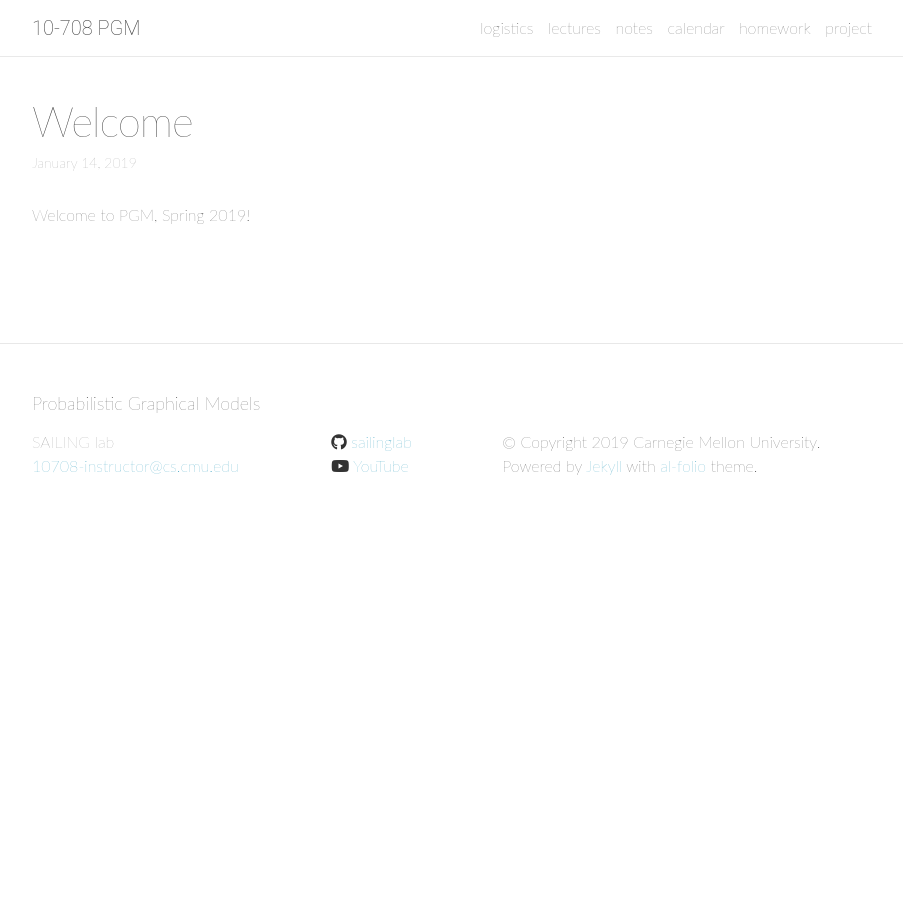
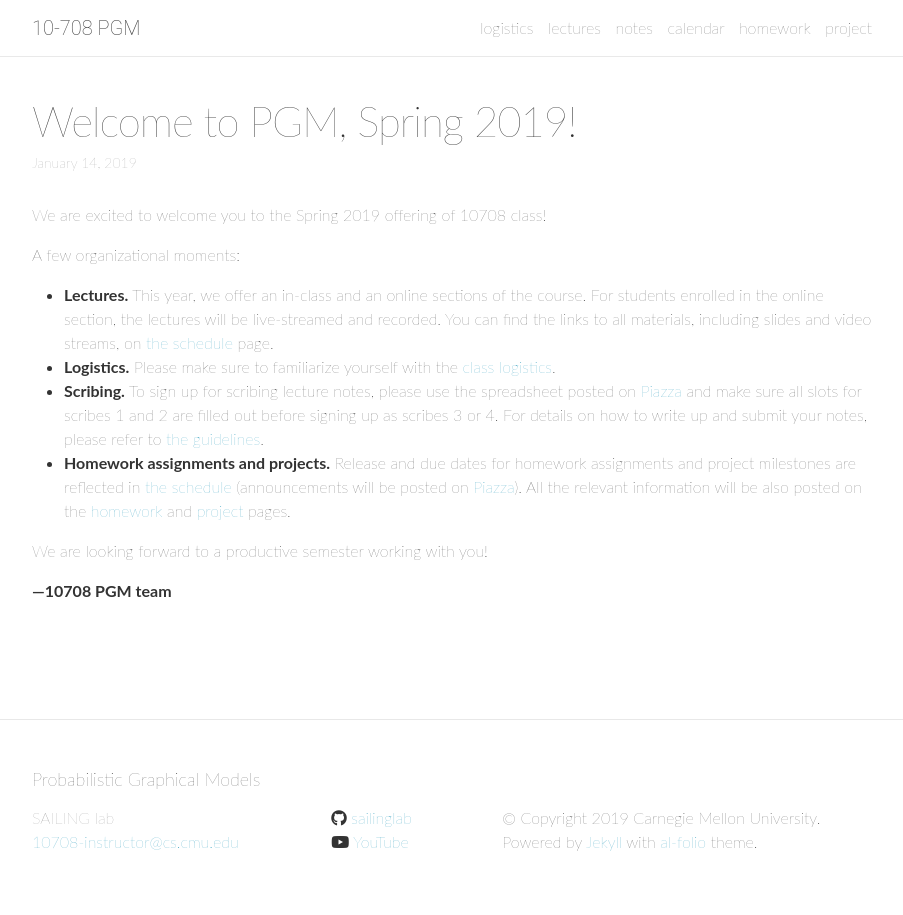
Before and after one commit to sailinglab/pgm-spring-2019, a Jekyll site: the page built from _announcements/2019-01-14-welcome.md, in a window 1280 px wide. Shown: the whole page, without its empty margins (188-1091 px from the left). Built offline with Jekyll 4.4.1, drawn with Linux system fonts in a browser that asks for light colours; nearby versions of some CDN libraries; comment, search, counter and statistics services are not loaded.

Commit message:
Add a welcome note

```diff
--- a/_announcements/2019-01-14-welcome.md
+++ b/_announcements/2019-01-14-welcome.md
@@ -1,7 +1,26 @@
 ---
 layout: post
 date: 2019-01-14
-inline: true
+inline: false
+title: Welcome to PGM, Spring 2019!
 ---
 
-Welcome to PGM, Spring 2019!
+We are excited to welcome you to the Spring 2019 offering of 10708 class!
+
+A few organizational moments:
+- **Lectures.**
+  This year, we offer an in-class and an online sections of the course.
+  For students enrolled in the online section, the lectures will be live-streamed and recorded.
+  You can find the links to all materials, including slides and video streams, on [the schedule](https://sailinglab.github.io/pgm-spring-2019/lectures/) page.
+- **Logistics.**
+  Please make sure to familiarize yourself with the [class logistics](https://sailinglab.github.io/pgm-spring-2019/logistics/).
+- **Scribing.**
+  To sign up for scribing lecture notes, please use the spreadsheet posted on [Piazza](https://piazza.com/class/jqh4n6275r82yq?cid=6){:target="\_blank"} and make sure all slots for scribes 1 and 2 are filled out before signing up as scribes 3 or 4.
+  For details on how to write up and submit your notes, please refer to [the guidelines](https://github.com/sailinglab/pgm-spring-2019/tree/master/_posts){:target="\_blank"}.
+- **Homework assignments and projects.**
+  Release and due dates for homework assignments and project milestones are reflected in [the schedule](https://sailinglab.github.io/pgm-spring-2019/lectures/) (announcements will be posted on [Piazza](https://piazza.com/class/jqh4n6275r82yq){:target="\_blank"}).
+  All the relevant information will be also posted on the [homework](https://sailinglab.github.io/pgm-spring-2019/homework/) and [project](https://sailinglab.github.io/pgm-spring-2019/project/) pages.
+
+We are looking forward to a productive semester working with you!
+
+**---10708 PGM team**
```
